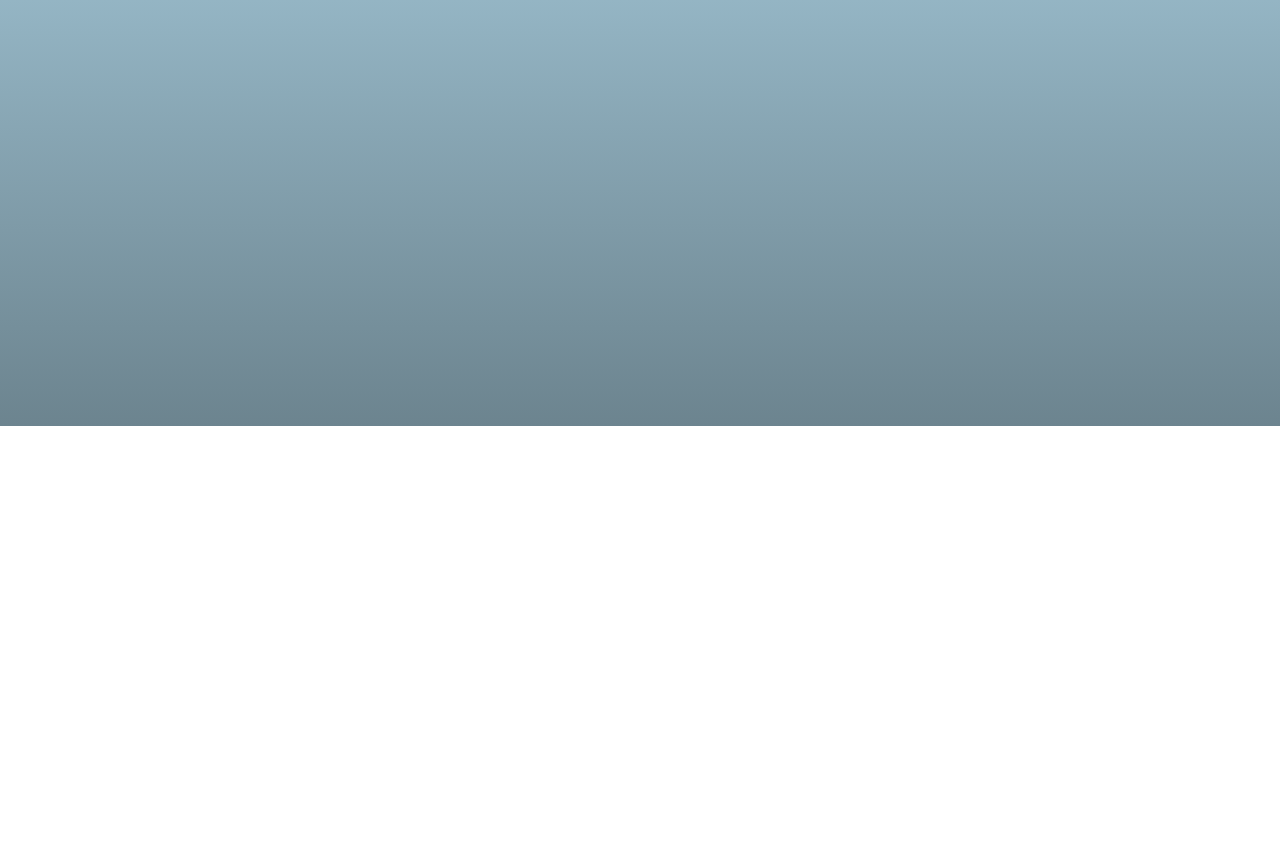
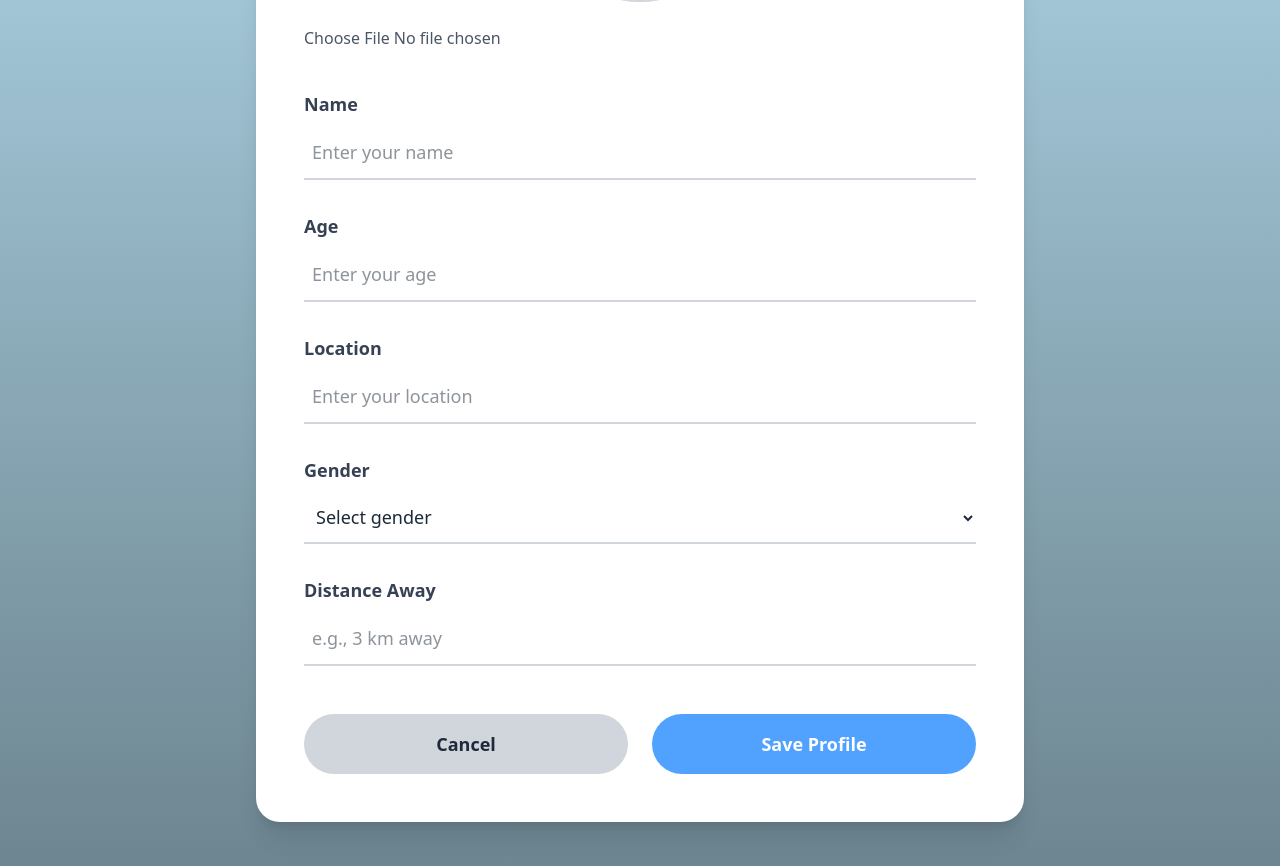
Before and after one commit to DareDevilLuc/FindingDormy, a Vue app in the folder frontend/: page /profile/editprofile in a window 1280 px wide. Before the commit this address had no page. Shown: the part 374-1240 px from the top of the page. Before the commit the page ends 800 px from the top, so only its background shows below. Built offline with nearby package versions, Linux system fonts and the light colour scheme; a web font is replaced by a local one.

Commit message:
Add profile layout and views; update router for profile pages

```diff
--- /dev/null
+++ b/frontend/src/layouts/ProfileLayout.vue
@@ -0,0 +1,9 @@
+<template>
+    <div class="min-h-screen bg-gradient-to-b from-[#B9E2F5] to-[#6C848F] flex justify-center items-center overflow-y-auto">
+      <router-view />
+    </div>
+  </template>
+
+  <script setup>
+  // Profile layout - matches AuthLayout gradient and structure
+  </script>
--- a/frontend/src/router/index.js
+++ b/frontend/src/router/index.js
@@ -9,6 +9,9 @@ import BudgetView from '../views/pref/BudgetView.vue';
 import SleepScheduleView from '../views/pref/SleepScheduleView.vue';
 import StudyWorkView from '../views/pref/StudyWorkView.vue';
 import LikesView from '../views/pref/LikesView.vue';
+import ProfileLayout from '../layouts/ProfileLayout.vue';
+import Profiles from '../views/pref/Profiles.vue';
+import EditProfile from '../views/pref/EditProfile.vue';
 // Import Pages here
 
 const routes = [
@@ -67,6 +70,22 @@ const routes = [
                 component: LikesView
             }
         ]
+    },
+    {
+        path: '/profile',
+        component: ProfileLayout,
+        children: [
+            {
+                path: 'profile',
+                name: 'profile',
+                component: Profiles
+            },
+            {
+                path: 'editprofile',
+                name: 'editprofile',
+                component: EditProfile
+            }
+        ]
     }
 ];
 
--- /dev/null
+++ b/frontend/src/views/pref/EditProfile.vue
@@ -0,0 +1,145 @@
+<script setup>
+import { ref, onMounted } from 'vue'
+import { useRouter } from 'vue-router'
+
+const router = useRouter()
+
+const formData = ref({
+  name: '',
+  age: '',
+  location: '',
+  gender: '',
+  distance: '',
+  bio: '',
+  avatar: ''
+})
+
+onMounted(() => {
+  const savedProfile = localStorage.getItem('userProfile')
+  if (savedProfile) {
+    formData.value = JSON.parse(savedProfile)
+  }
+})
+
+const handleImageUpload = (event) => {
+  const file = event.target.files[0]
+  if (file) {
+    const reader = new FileReader()
+    reader.onload = (e) => {
+      formData.value.avatar = e.target.result
+    }
+    reader.readAsDataURL(file)
+  }
+}
+
+const saveProfile = () => {
+  localStorage.setItem('userProfile', JSON.stringify(formData.value))
+  router.push('/profile/profile') // Go back to Profiles.vue
+}
+
+const goBack = () => {
+  router.push('/profile/profile') // Cancel and go back
+}
+</script>
+
+<template>
+  <div class="w-full min-h-screen flex flex-col items-center justify-center overflow-y-auto py-16 px-6">
+    <!-- Header -->
+    <div class="flex justify-between items-center w-full max-w-3xl mb-8 px-2">
+      <h1 class="text-4xl font-bold text-gray-800">Edit Profile</h1>
+      <button @click="goBack" class="text-4xl text-gray-700 hover:text-gray-900">
+        ✕
+      </button>
+    </div>
+
+    <!-- Edit Form Card -->
+    <div class="bg-white w-full max-w-3xl rounded-3xl p-12 shadow-xl overflow-y-auto">
+      <!-- Avatar Upload -->
+      <div class="mb-10">
+        <div class="w-48 h-48 bg-gray-300 rounded-full mx-auto mb-6 flex items-center justify-center overflow-hidden">
+          <img v-if="formData.avatar" :src="formData.avatar" alt="Profile" class="w-full h-full object-cover">
+          <span v-else class="text-gray-500 text-lg">Photo</span>
+        </div>
+        <input
+          type="file"
+          @change="handleImageUpload"
+          class="w-full text-center text-gray-600 cursor-pointer"
+          accept="image/*"
+        >
+      </div>
+
+      <!-- Form Fields -->
+      <div class="space-y-8">
+        <div>
+          <label class="block text-gray-700 font-semibold mb-2 text-lg">Name</label>
+          <input
+            v-model="formData.name"
+            type="text"
+            placeholder="Enter your name"
+            class="w-full border-b-2 border-gray-300 focus:border-blue-400 outline-none py-3 px-2 text-gray-800 text-lg"
+          >
+        </div>
+
+        <div>
+          <label class="block text-gray-700 font-semibold mb-2 text-lg">Age</label>
+          <input
+            v-model="formData.age"
+            type="number"
+            placeholder="Enter your age"
+            class="w-full border-b-2 border-gray-300 focus:border-blue-400 outline-none py-3 px-2 text-gray-800 text-lg"
+          >
+        </div>
+
+        <div>
+          <label class="block text-gray-700 font-semibold mb-2 text-lg">Location</label>
+          <input
+            v-model="formData.location"
+            type="text"
+            placeholder="Enter your location"
+            class="w-full border-b-2 border-gray-300 focus:border-blue-400 outline-none py-3 px-2 text-gray-800 text-lg"
+          >
+        </div>
+
+        <div>
+          <label class="block text-gray-700 font-semibold mb-2 text-lg">Gender</label>
+          <select
+            v-model="formData.gender"
+            class="w-full border-b-2 border-gray-300 focus:border-blue-400 outline-none py-3 px-2 text-gray-800 text-lg"
+          >
+            <option value="">Select gender</option>
+            <option value="M">Male</option>
+            <option value="F">Female</option>
+            <option value="Other">Other</option>
+          </select>
+        </div>
+
+        <div>
+          <label class="block text-gray-700 font-semibold mb-2 text-lg">Distance Away</label>
+          <input
+            v-model="formData.distance"
+            type="text"
+            placeholder="e.g., 3 km away"
+            class="w-full border-b-2 border-gray-300 focus:border-blue-400 outline-none py-3 px-2 text-gray-800 text-lg"
+          >
+        </div>
+
+      </div>
+
+      <!-- Action Buttons -->
+      <div class="flex gap-6 mt-12">
+        <button
+          @click="goBack"
+          class="flex-1 bg-gray-300 text-gray-800 font-semibold py-4 px-6 rounded-full hover:bg-gray-400 transition text-lg"
+        >
+          Cancel
+        </button>
+        <button
+          @click="saveProfile"
+          class="flex-1 bg-blue-400 text-white font-semibold py-4 px-6 rounded-full hover:bg-blue-500 transition text-lg"
+        >
+          Save Profile
+        </button>
+      </div>
+    </div>
+  </div>
+</template>
--- /dev/null
+++ b/frontend/src/views/pref/Profiles.vue
@@ -0,0 +1,89 @@
+<script setup>
+import { ref, onMounted } from "vue";
+import { useRouter } from "vue-router";
+
+const router = useRouter();
+
+const profile = ref({
+  name: "",
+  age: "",
+  location: "",
+  gender: "",
+  distance: "",
+  avatar: "",
+});
+
+onMounted(() => {
+  const savedProfile = localStorage.getItem("userProfile");
+  if (savedProfile) {
+    profile.value = JSON.parse(savedProfile);
+  }
+});
+
+const goToEdit = () => {
+  router.push("/profile/editprofile");
+};
+</script>
+
+<template>
+  <div
+    class="w-full h-screen flex flex-col items-center justify-center text-center py-16 px-20 space-y-14"
+  >
+    <!-- Header -->
+    <div class="flex items-center justify-between w-full px-20">
+      <h2 class="text-4xl font-bold text-gray-900">User Profile</h2>
+      <i class="fa-regular fa-user text-gray-600 text-3xl"></i>
+    </div>
+
+    <!-- Top Info -->
+    <div class="flex items-center justify-between w-full px-32">
+      <div class="flex items-center gap-10">
+        <div
+          class="w-40 h-40 bg-gray-300 rounded-full flex items-center justify-center overflow-hidden"
+        >
+          <span v-if="!profile.avatar" class="text-gray-500 text-lg">Photo</span>
+          <img
+            v-else
+            :src="profile.avatar"
+            alt="Profile"
+            class="w-full h-full object-cover"
+          />
+        </div>
+
+        <div class="text-left">
+          <h3 class="text-3xl font-semibold text-gray-900">
+            {{ profile.name || "No name added" }}
+          </h3>
+          <p class="text-gray-700 text-xl">{{ profile.age || "—" }}</p>
+          <p class="text-gray-700 text-xl">{{ profile.location || "—" }}</p>
+        </div>
+      </div>
+
+      <div class="text-right text-gray-700 text-xl">
+        <p>{{ profile.gender || "—" }}</p>
+        <p>{{ profile.distance || "—" }}</p>
+      </div>
+    </div>
+
+    <!-- Buttons -->
+    <div class="flex flex-col gap-8 w-1/2 max-w-3xl">
+      <button
+        @click="goToEdit"
+        class="bg-white rounded-full py-4 text-xl font-semibold shadow-md hover:bg-gray-50 transition"
+      >
+        Edit Profile
+      </button>
+      <button
+        class="bg-white rounded-full py-4 text-xl font-semibold shadow-md hover:bg-gray-50 transition"
+      >
+        Set Preferences
+      </button>
+    </div>
+
+    <!-- Peer Reviews -->
+    <div class="w-full mt-10">
+      <h3 class="text-3xl font-bold text-gray-800 mb-4">Peer Reviews</h3>
+      <div class="text-gray-500 italic text-lg">to be coming...</div>
+    </div>
+  </div>
+</template>
```
